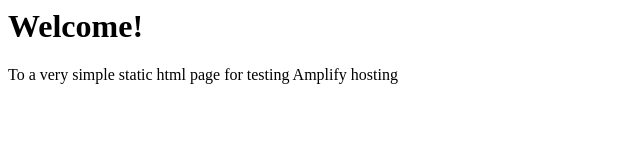
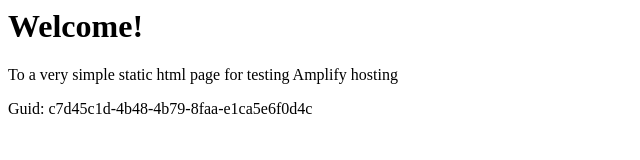
Before and after one commit to amplify-github-test-hkg/Github-PR-Commit-Integration-Test-DoNotTouch-Gith-P5X5MO5I-v1-prod-ap-east-1, a website: page src/index.html in a window 1280 px wide. Shown: the whole page, without its empty margins (0-640 px from the left). Drawn offline with Linux system fonts and the light colour scheme.

Commit message:
commit from integ tests

```diff
--- a/src/index.html
+++ b/src/index.html
@@ -1,3 +1,5 @@
+
+
 <html lang="en">
 
 <head>
@@ -10,6 +12,6 @@
 <body>
     <h1>Welcome!</h1>
     <p>To a very simple static html page for testing Amplify hosting</p>
-</body>
+    <p>Guid: c7d45c1d-4b48-4b79-8faa-e1ca5e6f0d4c</p></body>
 
 </html>
```
